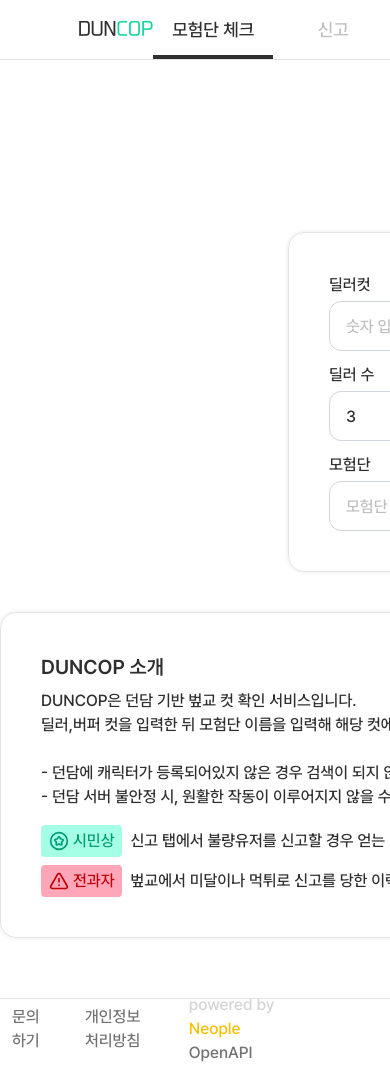
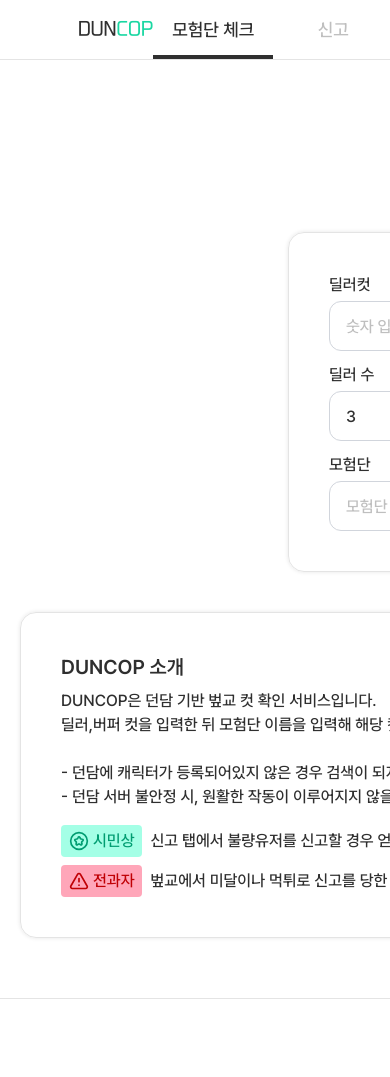
Before and after one commit to duncop/duncop, a Next.js app: page / in a window 390 px wide. Shown: the top 1077 px of the page. Built offline with nearby package versions, Linux system fonts and the light colour scheme.

Commit message:
style: 모바일에서 Footer UI 깨지는 현상 해결

```diff
--- a/src/app/layout.tsx
+++ b/src/app/layout.tsx
@@ -53,7 +53,7 @@
                 <ScrollToTop />
                 <ToastProvider />
                 <Header />
-                <div className="w-6xl h-full m-auto pt-30 pb-15">
+                <div className="w-6xl h-full m-auto pt-30 pb-15 px-5">
                     {children}
                 </div>
                 <Footer />
--- a/src/components/Footer.tsx
+++ b/src/components/Footer.tsx
@@ -2,7 +2,7 @@
 
 export default function Footer() {
     return (
-        <footer className="w-full h-15 pr-20 border-t flex gap-5 items-center justify-end border-gray300 dark:border-gray900">
+        <footer className="w-full min-w-6xl h-15 pr-20 border-t flex gap-5 items-center justify-end border-gray300 dark:border-gray900">
             <Link
                 href="/ask"
                 className="p-3  text-gray700 hover:text-gray900 dark:text-gray500 dark:hover:text-gray300"
```
